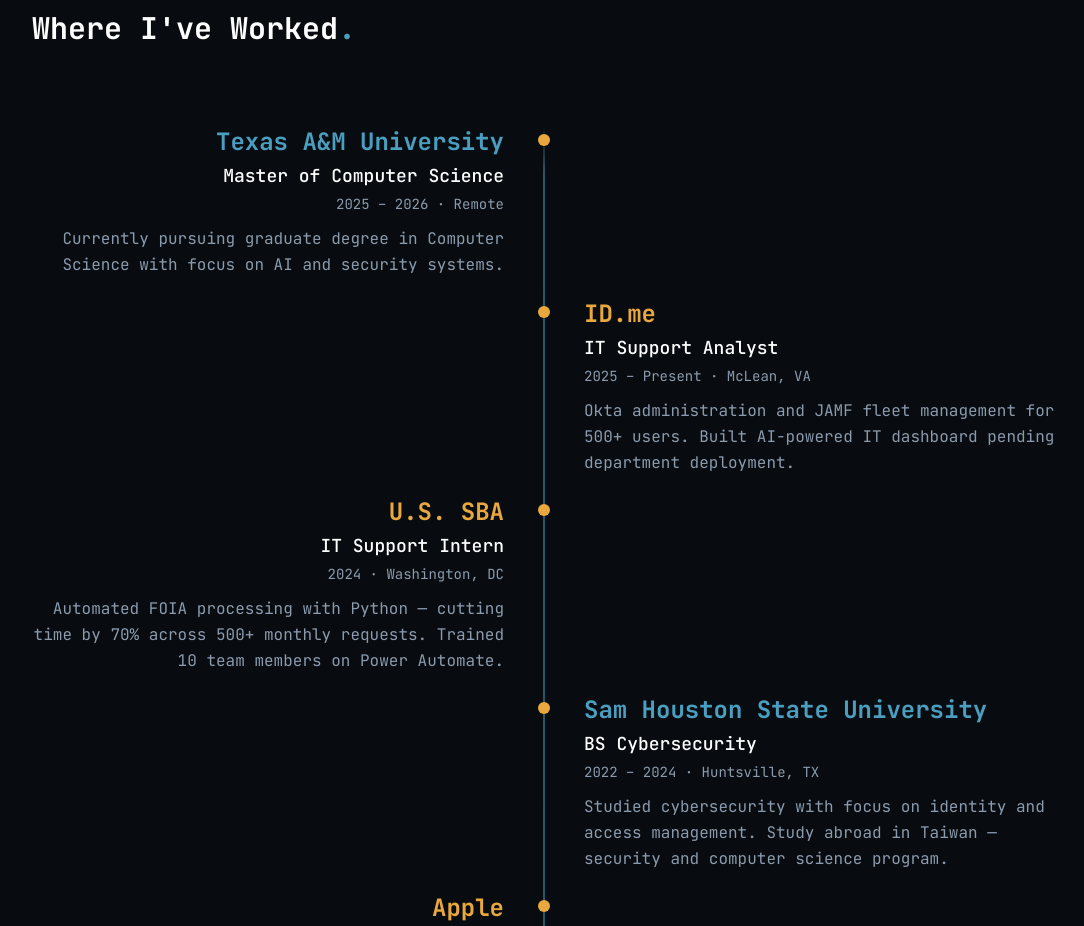
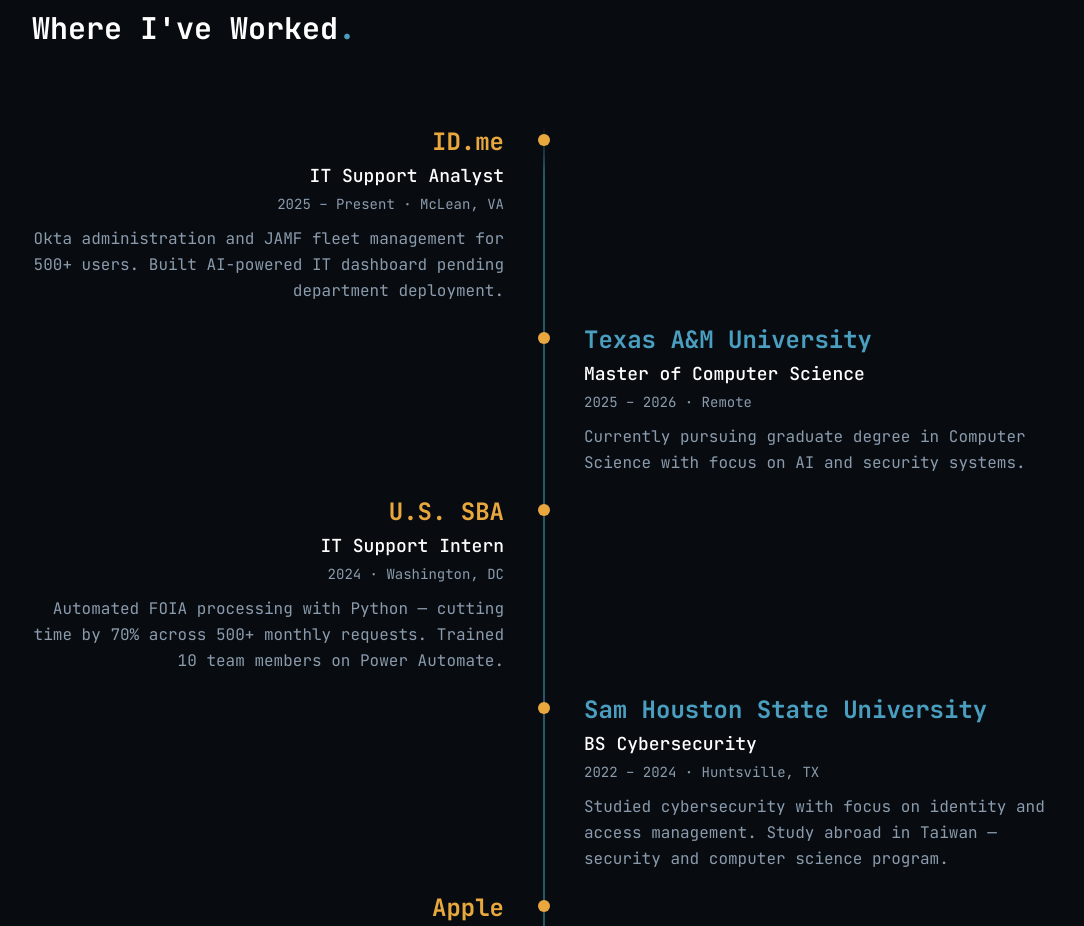
Before and after one commit to cjparker102/cjparker102-dev, a Next.js app: page / in a window 1280 px wide. Shown: the part 1740-2666 px from the top of the page, without its empty margins (96-1180 px from the left). Built offline with nearby package versions, Linux system fonts and the light colour scheme.

Commit message:
move ID.me to first position, Texas A&M to second

```diff
--- a/app/components/Experience.tsx
+++ b/app/components/Experience.tsx
@@ -11,6 +11,15 @@
 
 const EXPERIENCE: Entry[] = [
   {
+    company:   "ID.me",
+    role:      "IT Support Analyst",
+    dates:     "2025 – Present",
+    location:  "McLean, VA",
+    bullets: [
+      "Okta administration and JAMF fleet management for 500+ users. Built AI-powered IT dashboard pending department deployment.",
+    ],
+  },
+  {
     company:   "Texas A&M University",
     role:      "Master of Computer Science",
     dates:     "2025 – 2026",
@@ -18,15 +27,6 @@
     type:      "education",
     bullets: [
       "Currently pursuing graduate degree in Computer Science with focus on AI and security systems.",
-    ],
-  },
-  {
-    company:   "ID.me",
-    role:      "IT Support Analyst",
-    dates:     "2025 – Present",
-    location:  "McLean, VA",
-    bullets: [
-      "Okta administration and JAMF fleet management for 500+ users. Built AI-powered IT dashboard pending department deployment.",
     ],
   },
   {
```
